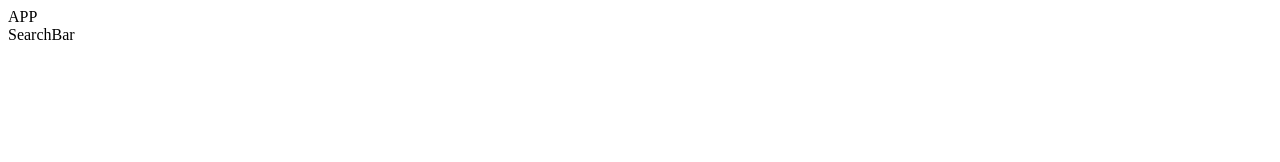
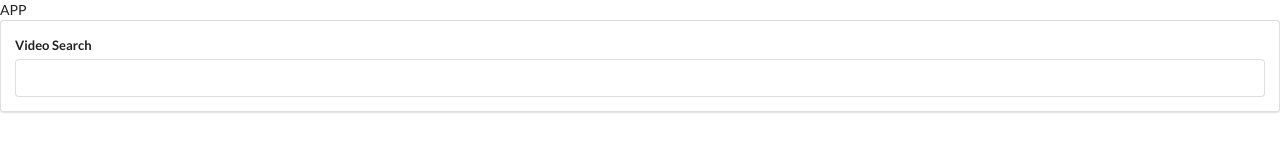
Before and after one commit to Animalia-Android/Video-Player, a React (Create React App) app: page / in a window 1280 px wide. Shown: the top 162 px of the page. Built offline with nearby package versions, Linux system fonts and the light colour scheme.

Commit message:
added semantic-ui to index.html

```diff
--- a/public/index.html
+++ b/public/index.html
@@ -8,6 +8,10 @@
     <meta
       name="description"
       content="Web site created using create-react-app"
+    />
+    <link
+      rel="stylesheet"
+      href="https://cdnjs.cloudflare.com/ajax/libs/semantic-ui/2.4.1/semantic.min.css"
     />
     <link rel="apple-touch-icon" href="%PUBLIC_URL%/logo192.png" />
     <!--
--- a/src/components/SearchBar.js
+++ b/src/components/SearchBar.js
@@ -2,7 +2,16 @@
 
 class SearchBar extends React.Component {
   render() {
-    return <div>SearchBar</div>;
+    return (
+      <div className="search-bar ui segment">
+        <form className="ui form">
+          <div className="field">
+            <label>Video Search</label>
+            <input type="text"></input>
+          </div>
+        </form>
+      </div>
+    );
   }
 }
 
```
